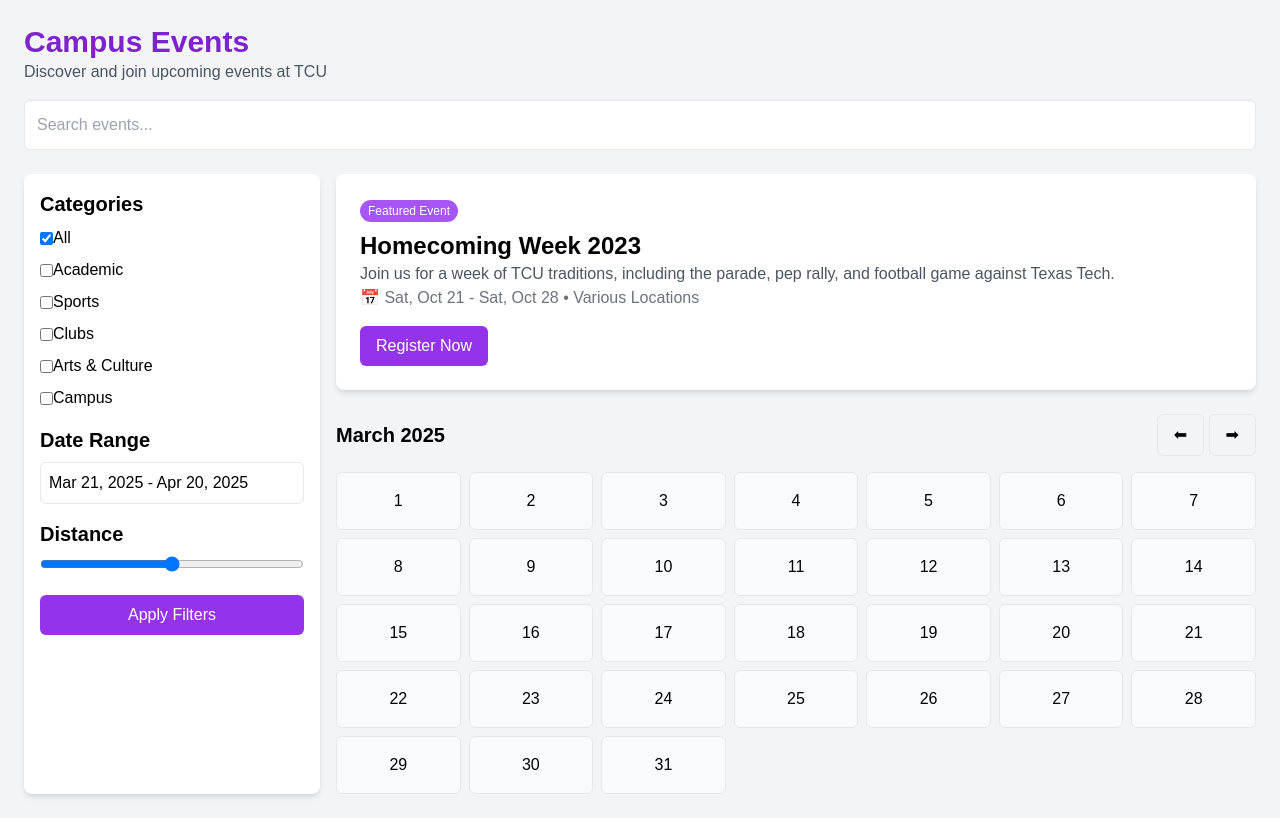
After one commit to KewnsR/TCUCampusPulse, a PHP site: page /events.php in a window 1280 px wide. The commit adds this page. Run offline with PHP 8.4, Linux system fonts and the light colour scheme; a stand-in replaces the project's code that opens the database connection; style sheets or scripts are compiled from the project's sources; some libraries are stand-ins or nearby versions.

Commit message:
messages,event and notif functioning, but not well still need to fix both code and ui

```diff
--- /dev/null
+++ b/php/events.php
@@ -0,0 +1,74 @@
+<?php
+session_start();
+require_once 'config.php'; // Ensure database connection
+?>
+<!DOCTYPE html>
+<html lang="en">
+<head>
+    <meta charset="UTF-8">
+    <meta name="viewport" content="width=device-width, initial-scale=1.0">
+    <title>Campus Events</title>
+    <script src="https://cdn.tailwindcss.com"></script>
+    <link rel="stylesheet" href="../styles/styles.css">
+</head>
+<body class="bg-gray-100">
+    <div class="container mx-auto p-6">
+        <h1 class="text-3xl font-bold text-purple-700">Campus Events</h1>
+        <p class="text-gray-600">Discover and join upcoming events at TCU</p>
+
+        <!-- Search Bar -->
+        <input type="text" placeholder="Search events..." class="w-full p-3 border rounded-md mt-4">
+
+        <div class="grid grid-cols-4 gap-4 mt-6">
+            <!-- Filters -->
+            <aside class="col-span-1 bg-white p-4 rounded-lg shadow-md">
+                <h2 class="text-xl font-bold">Categories</h2>
+                <div class="space-y-2 mt-2">
+                    <label class="flex items-center"><input type="checkbox" checked> All</label>
+                    <label class="flex items-center"><input type="checkbox"> Academic</label>
+                    <label class="flex items-center"><input type="checkbox"> Sports</label>
+                    <label class="flex items-center"><input type="checkbox"> Clubs</label>
+                    <label class="flex items-center"><input type="checkbox"> Arts & Culture</label>
+                    <label class="flex items-center"><input type="checkbox"> Campus</label>
+                </div>
+
+                <h2 class="text-xl font-bold mt-4">Date Range</h2>
+                <input type="text" class="w-full border p-2 rounded-md mt-2" value="Mar 21, 2025 - Apr 20, 2025">
+
+                <h2 class="text-xl font-bold mt-4">Distance</h2>
+                <input type="range" min="0" max="50" class="w-full mt-2">
+
+                <button class="w-full bg-purple-600 text-white p-2 rounded-md mt-4">Apply Filters</button>
+            </aside>
+
+            <!-- Main Events Section -->
+            <section class="col-span-3">
+                <div class="bg-white p-6 rounded-lg shadow-md">
+                    <span class="bg-purple-500 text-white px-2 py-1 rounded-full text-xs">Featured Event</span>
+                    <h2 class="text-2xl font-bold mt-2">Homecoming Week 2023</h2>
+                    <p class="text-gray-600">Join us for a week of TCU traditions, including the parade, pep rally, and football game against Texas Tech.</p>
+                    <p class="text-gray-500">📅 Sat, Oct 21 - Sat, Oct 28 • Various Locations</p>
+                    <button class="bg-purple-600 text-white px-4 py-2 rounded-md mt-4">Register Now</button>
+                </div>
+
+                <!-- Calendar View -->
+                <div class="flex justify-between items-center mt-6">
+                    <h2 class="text-xl font-bold">March 2025</h2>
+                    <div>
+                        <button class="px-4 py-2 border rounded-md">⬅</button>
+                        <button class="px-4 py-2 border rounded-md">➡</button>
+                    </div>
+                </div>
+                <div class="grid grid-cols-7 gap-2 mt-4">
+                    <?php
+                    $days = range(1, 31);
+                    foreach ($days as $day) {
+                        echo "<div class='p-4 border rounded-md text-center bg-gray-50'>$day</div>";
+                    }
+                    ?>
+                </div>
+            </section>
+        </div>
+    </div>
+</body>
+</html>
```
Also changed, not shown: js/index.js (+28 -0 lines), php/index.php (+48 -24 lines), php/notification.php (added, +19 -0 lines), styles/styles.css (line endings or trailing spaces).
